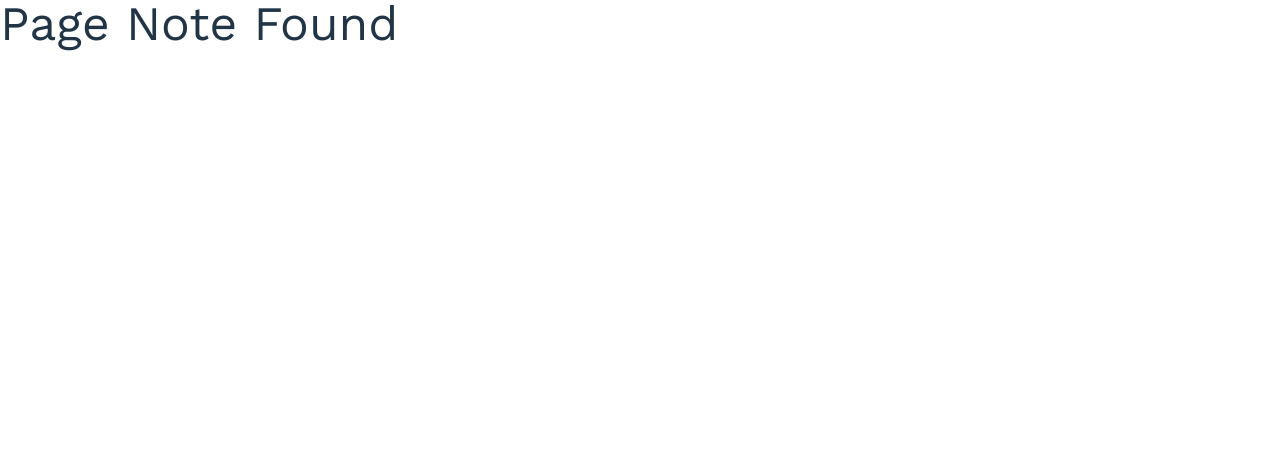
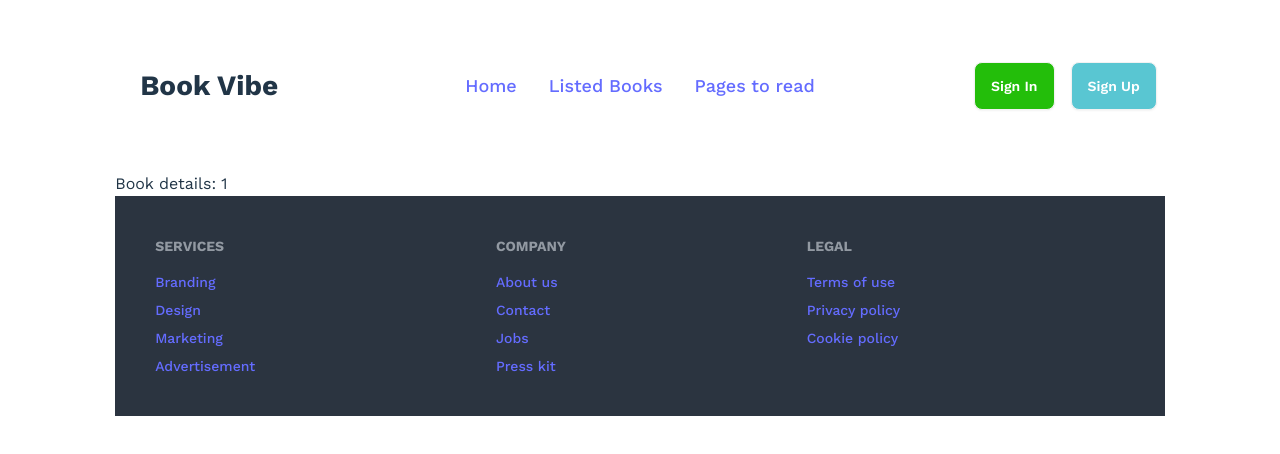
Before and after one commit to sakibMERN/boi-poka-book-vibe, a React (Vite) app: page /books/1 in a window 1280 px wide. Before the commit this address had no page. Shown: the top 454 px of the page. Built offline with nearby package versions, Linux system fonts and the light colour scheme; a web font is replaced by a local one.

Commit message:
create a bookDetail component and use useParams hook for get id dynamicaly

```diff
--- a/src/App.jsx
+++ b/src/App.jsx
@@ -5,6 +5,7 @@
 import ErrorPage from './components/ErrorPage/ErrorPage'
 import Home from './components/Home/Home'
 import Dashboard from './components/Dashboard/Dashboard'
+import BookDetail from './components/BookDetail/BookDetail'
 
 const router = createBrowserRouter([
   {
@@ -15,6 +16,10 @@
       {
         path: '/',
         element: <Home></Home>
+      },
+      {
+        path: 'books/:bookId',
+        element: <BookDetail></BookDetail>
       },
       {
         path: 'dashboard',
--- a/src/components/Book/Book.jsx
+++ b/src/components/Book/Book.jsx
@@ -1,5 +1,6 @@
 import React from "react";
 import { IoStarSharp } from "react-icons/io5";
+import { Link } from "react-router-dom";
 
 const Book = ({ book }) => {
   const {
@@ -16,6 +17,7 @@
     yearOfPublishing,
   } = book;
   return (
+    <Link to={`/books/${bookId}`}>
       <div className="card bg-base-100  h-[482px] shadow-xl p-6">
         <figure className="rounded-xl object-cover bg-[#F3F3F3] py-8 mb-6">
           <img src={image} className="h-[166px]" alt={bookName} />
@@ -42,6 +44,7 @@
           </div>
         </div>
       </div>
+    </Link>
   );
 };
 
--- /dev/null
+++ b/src/components/BookDetail/BookDetail.jsx
@@ -0,0 +1,14 @@
+import React from 'react';
+import { useParams } from 'react-router-dom';
+
+const BookDetail = () => {
+    const {bookId} = useParams();
+    console.log(bookId);
+    return (
+        <div>
+            <h2>Book details: {bookId}</h2>
+        </div>
+    );
+};
+
+export default BookDetail;
```
Lines whose indentation alone changed are shown as unchanged.
